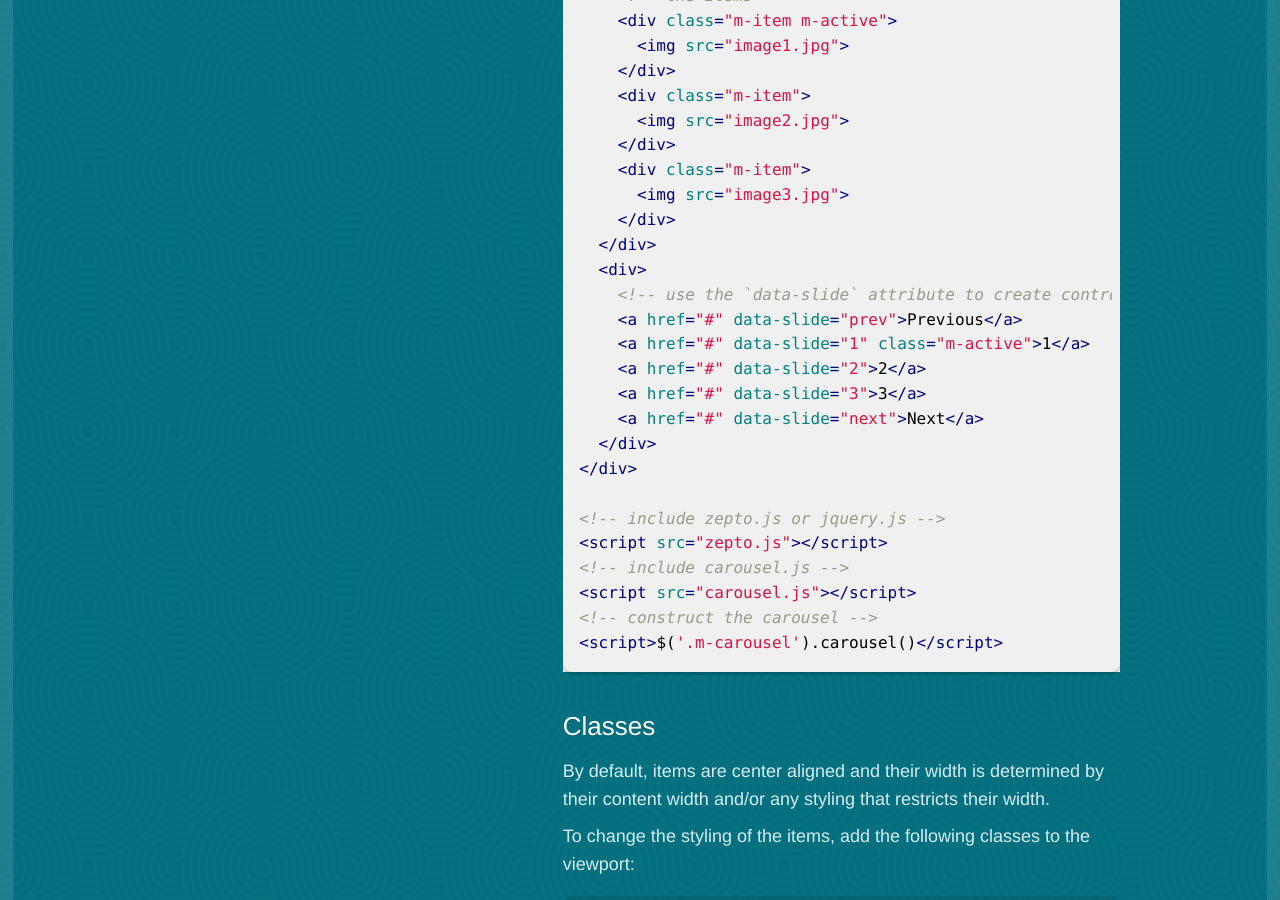
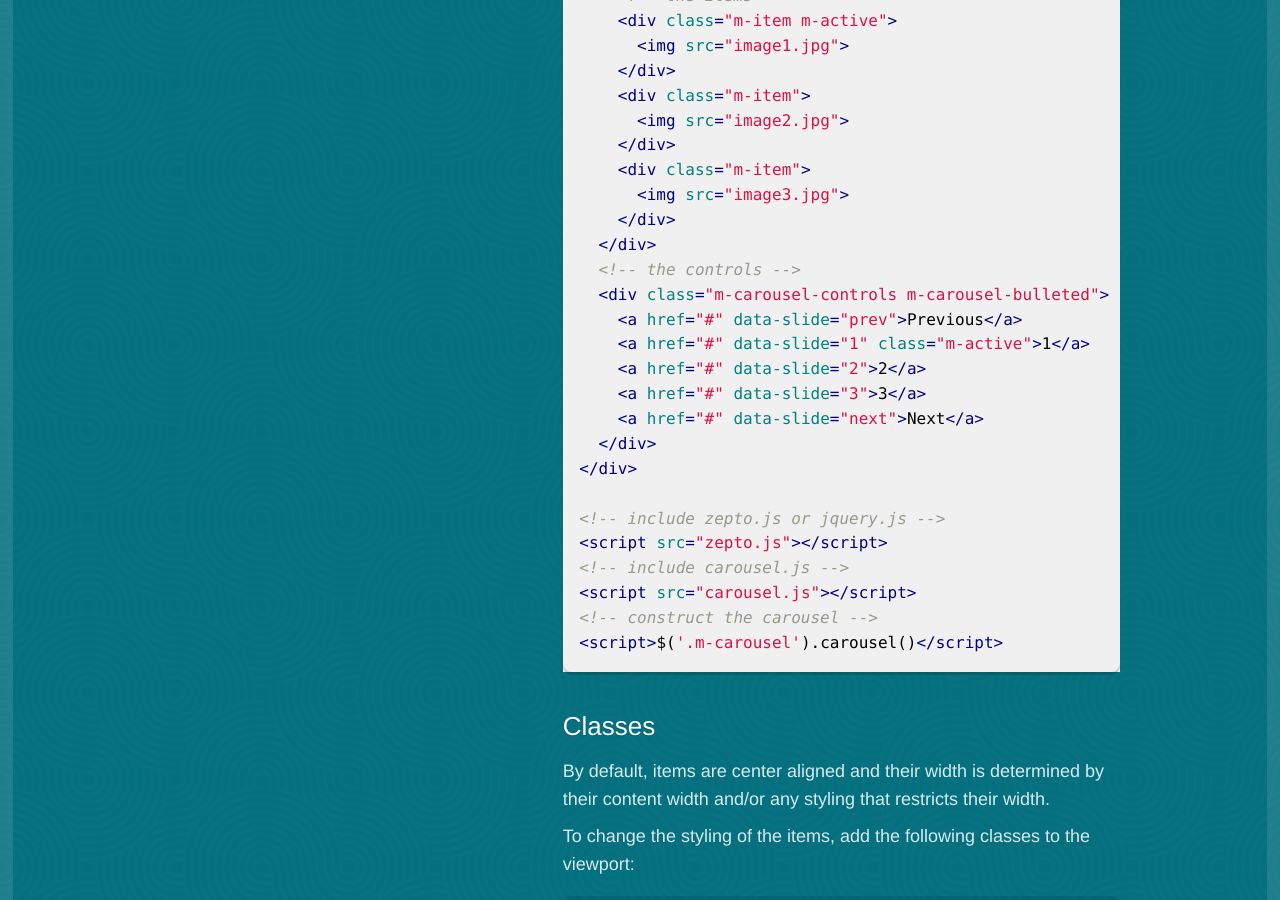
Before and after one commit to mobify/mobifyjs, a Jekyll site: the page built from www/modules/carousel.md, in a window 1280 px wide and 900 px high, scrolled down 1140 px. Built offline with Jekyll 4.4.1, drawn with Linux system fonts in a browser that asks for light colours.

```diff
--- a/www/modules/carousel.md
+++ b/www/modules/carousel.md
@@ -71,8 +71,8 @@
           <img src="image3.jpg">
         </div>
       </div>
-      <div>
-        <!-- use the `data-slide` attribute to create controls -->
+      <!-- the controls -->
+      <div class="m-carousel-controls m-carousel-bulleted">
         <a href="#" data-slide="prev">Previous</a>
         <a href="#" data-slide="1" class="m-active">1</a>
         <a href="#" data-slide="2">2</a>
```
Also changed, not shown: README.md, 1 other file.
